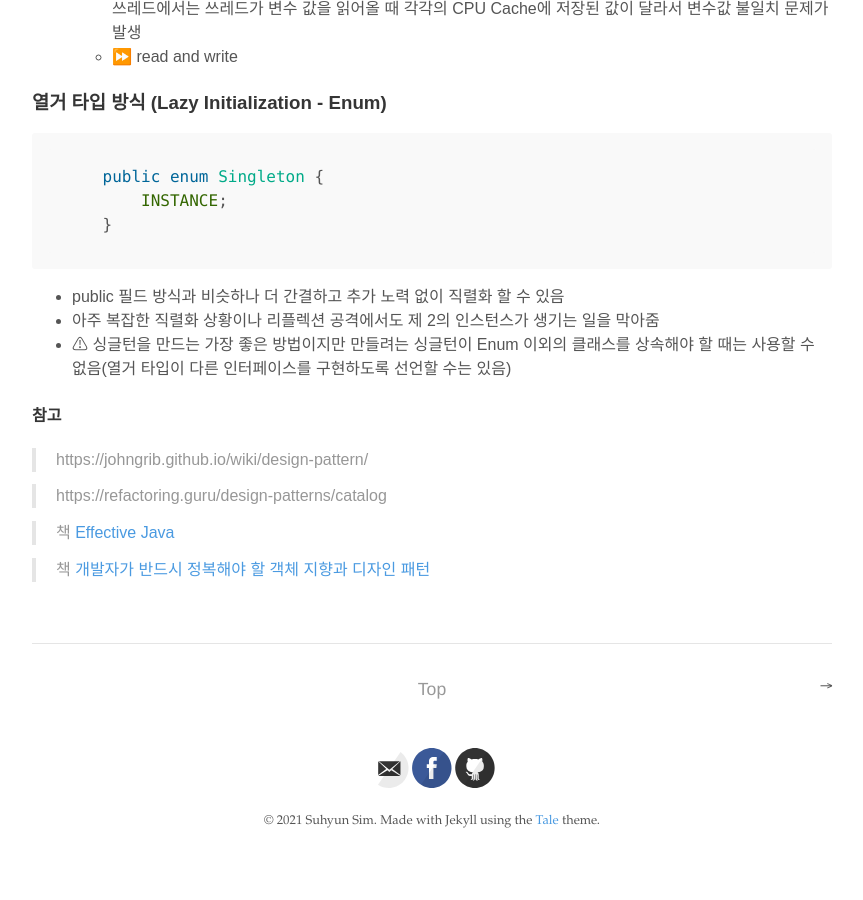
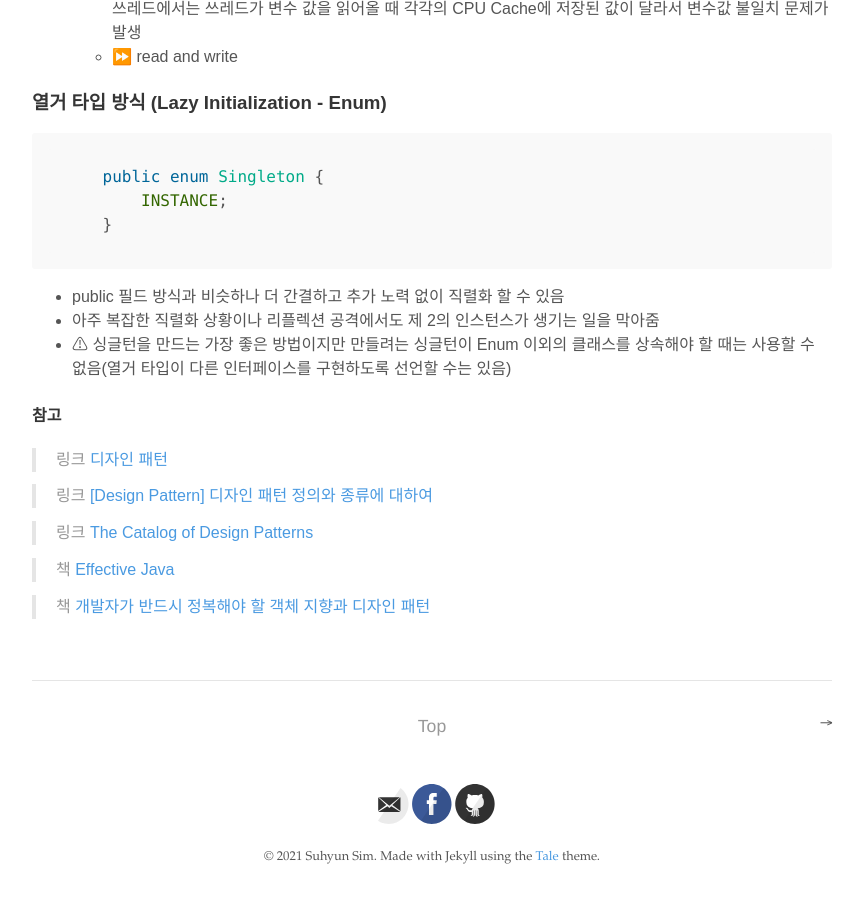
Before and after one commit to suhyunsim/suhyunsim.github.io, a Jekyll site: the page built from _posts/2021-08-03-디자인패턴-생성패턴.md, in a window 1280 px wide and 900 px high, scrolled down 9084 px. Shown: the whole window, without its empty margins (208-1071 px from the left). Built offline with Jekyll 4.4.1, drawn with Linux system fonts in a browser that asks for light colours; comment, search, counter and statistics services are not loaded; before the commit the page ends 9948 px from its top, so only the background shows below that.

Commit message:
docs: 포스트 참고 링크 수정

```diff
--- a/_posts/2021-08-03-디자인패턴-생성패턴.md
+++ b/_posts/2021-08-03-디자인패턴-생성패턴.md
@@ -347,9 +347,12 @@ public class Singleton {
 * ⚠ 싱글턴을 만드는 가장 좋은 방법이지만 만들려는 싱글턴이 Enum 이외의 클래스를 상속해야 할 때는 사용할 수 없음(열거 타입이 다른 인터페이스를 구현하도록 선언할 수는 있음)
 
 #### 참고
-> https://johngrib.github.io/wiki/design-pattern/
+> 링크 [디자인 패턴](https://johngrib.github.io/wiki/design-pattern/)
 
-> https://refactoring.guru/design-patterns/catalog
+> 링크 [[Design Pattern] 디자인 패턴 정의와 종류에 대하여
+](https://coding-factory.tistory.com/708)
+
+> 링크 [The Catalog of Design Patterns](https://refactoring.guru/design-patterns/catalog)
 
 > 책 [Effective Java](http://www.yes24.com/Product/Goods/65551284?OzSrank=1)
 
```
